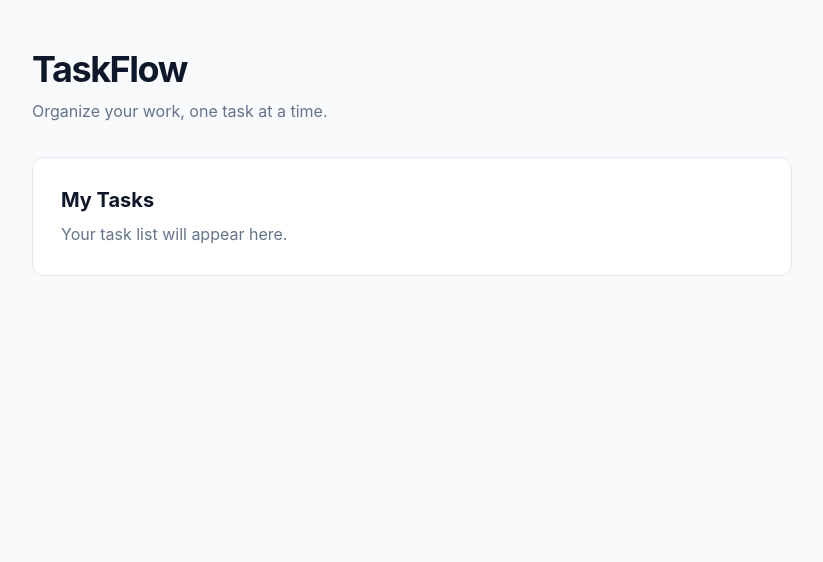
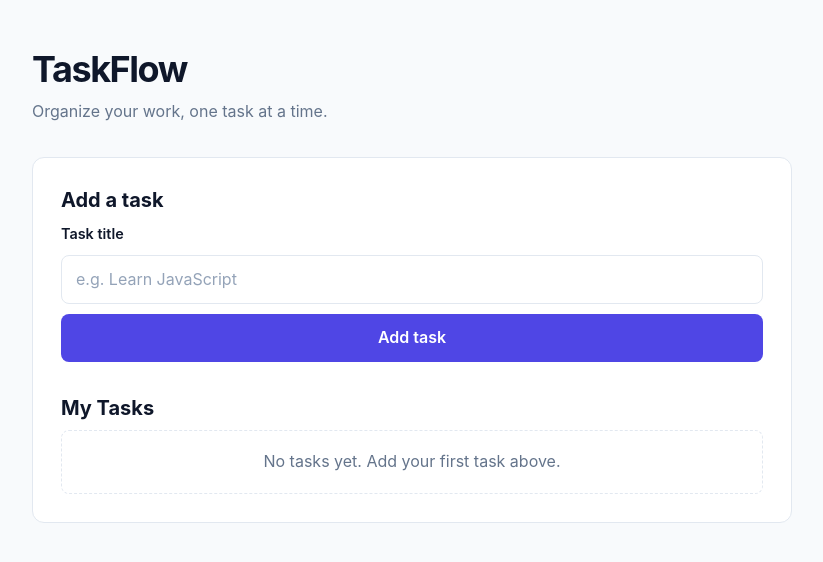
Before and after one commit to tamirattezera/taskflow, a plain HTML site: page index.html in a window 1280 px wide. Shown: the whole page, without its empty margins (228-1051 px from the left). Drawn offline with Linux system fonts and the light colour scheme.

Commit message:
feat: add task form and list interface

```diff
--- a/css/styles.css
+++ b/css/styles.css
@@ -95,3 +95,90 @@ main p {
     padding: 20px;
   }
 }
+
+
+/* 8. Task form layout */
+#task-form {
+  display: grid;
+  gap: 10px;
+  margin-bottom: 32px;
+}
+
+#task-form label {
+  font-size: 0.9rem;
+  font-weight: 600;
+}
+
+#task-title {
+  width: 100%;
+  min-height: 46px;
+  padding: 11px 14px;
+
+  border: 1px solid var(--color-border);
+  border-radius: 8px;
+  background: var(--color-surface);
+  color: var(--color-text);
+  font: inherit;
+
+  transition: border-color 150ms ease, box-shadow 150ms ease;
+}
+
+#task-title::placeholder {
+  color: #94a3b8;
+}
+
+/* 9. Keyboard focus */
+#task-title:focus-visible,
+#task-form button:focus-visible {
+  outline: 3px solid rgb(79 70 229 / 25%);
+  outline-offset: 2px;
+}
+
+#task-title:focus {
+  border-color: var(--color-accent);
+}
+
+/* 10. Primary action */
+#task-form button {
+  min-height: 46px;
+  padding: 11px 16px;
+
+  border: 0;
+  border-radius: 8px;
+  background: var(--color-accent);
+  color: #ffffff;
+  font: inherit;
+  font-weight: 600;
+  cursor: pointer;
+
+  transition: background-color 150ms ease;
+}
+
+#task-form button:hover {
+  background: #4338ca;
+}
+
+/* 11. Task list */
+#task-list {
+  display: grid;
+  gap: 10px;
+  margin: 0;
+  padding: 0;
+  list-style: none;
+}
+
+#empty-state {
+  padding: 18px;
+  border: 1px dashed var(--color-border);
+  border-radius: 8px;
+  color: var(--color-muted);
+  text-align: center;
+}
+
+/* 12. Respect reduced-motion preferences */
+@media (prefers-reduced-motion: reduce) {
+  #task-title,
+  #task-form button {
+    transition: none;
+  }
+}
--- a/index.html
+++ b/index.html
@@ -17,8 +17,30 @@
     </header>
 
     <main id="main-content">
-      <h2>My Tasks</h2>
-      <p>Your task list will appear here.</p>
+      <section aria-labelledby="task-form-heading">
+        <h2 id="task-form-heading">Add a task</h2>
+
+        <form id="task-form">
+          <label for="task-title">Task title</label>
+          <input
+            id="task-title"
+            name="title"
+            type="text"
+            placeholder="e.g. Learn JavaScript"
+            maxlength="120"
+            required
+          />
+          <button type="submit">Add task</button>
+        </form>
+      </section>
+
+      <section aria-labelledby="task-list-heading">
+        <h2 id="task-list-heading">My Tasks</h2>
+
+        <ul id="task-list" aria-live="polite">
+          <li id="empty-state">No tasks yet. Add your first task above.</li>
+        </ul>
+      </section>
     </main>
   </body>
 </html>
```
